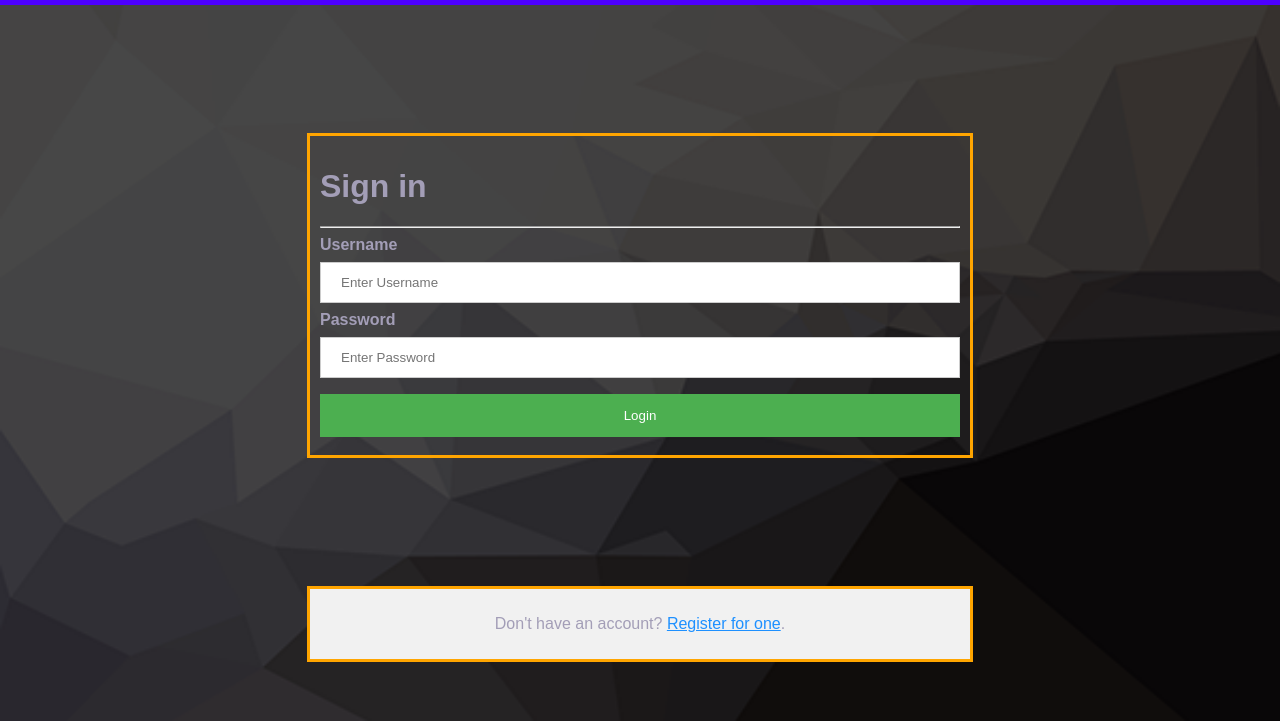
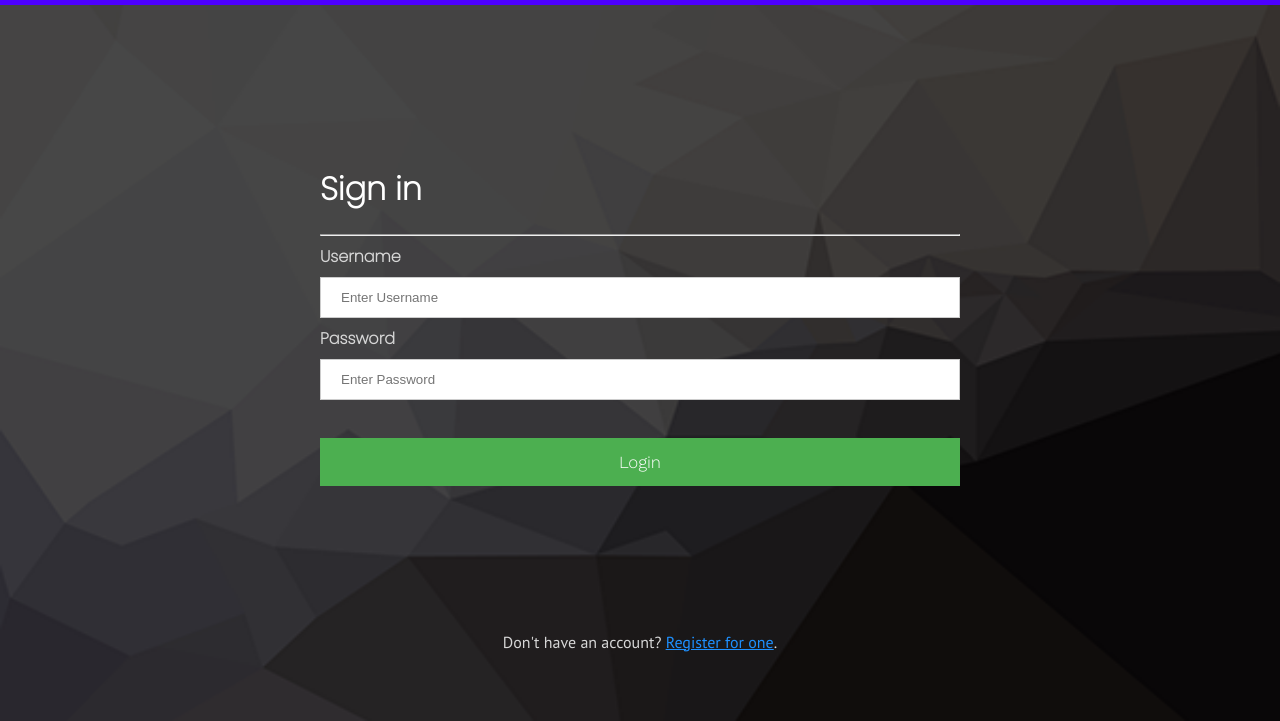
Before and after one commit to kingjuno/Verselet-1, a Flask app: page /login in a window 1280 px wide. Shown: the part 79-800 px from the top of the page. Run offline with Flask 2, Linux system fonts and the light colour scheme.

Commit message:
changed login and register UI

```diff
--- a/app.py
+++ b/app.py
@@ -2,7 +2,7 @@ from flask import Flask, render_template, request, redirect, url_for, flash, ses
 import pandas as pd
 
 app = Flask(__name__)
-# u need a much stronger secret key so here it is
+# u need a much stronger secret key so here it is # thanks - Arsh
 app.secret_key = 'ec52e5ead3899e4a0717b9806e1125de8af3bad84ca7f511'
 
 class User:
@@ -11,6 +11,13 @@ class User:
         self.username = username
         self.password = password
 
+
+@app.errorhandler(404)
+def page_not_found(e):
+    # note that we set the 404 status explicitly
+    return render_template('404.html'), 404
+
+
 @app.route('/')
 def front():
     if 'user' in session:
@@ -18,13 +25,8 @@ def front():
     else:
         return render_template('front.html')
 
-@app.errorhandler(404)
-def page_not_found(e):
-    # note that we set the 404 status explicitly
-    return render_template('404.html'), 404
 
-
-@app.route('/login',methods=['GET','POST'])
+@app.route('/login',methods=['GET', 'POST'])
 def login():
     if request.method == "POST":
         df = pd.read_csv('user.csv')
@@ -35,7 +37,7 @@ def login():
             session['user'] = user
             return redirect(url_for('front'))
         else:
-            flash('wrong username password')
+            flash('Incorrect username or password')
             return redirect(url_for('login'))
     return render_template('login.html')
 
--- a/static/base.css
+++ b/static/base.css
@@ -226,9 +226,7 @@ button:hover {
   margin: auto;
   margin-top: 10%;
   width: 50%;
-  border: 3px solid orange;
   padding: 10px;
-  color: #A39EB7;
 }
 
 span.psw {
--- a/templates/404.html
+++ b/templates/404.html
@@ -55,10 +55,10 @@
   </style>
 
   <div class="big_text">
-      <span style="color: #203d44; font-size: 170px; text-shadow: 2px 2px #031229;">404</span>
+      <span style="color: #A8A8A8; font-size: 170px; text-shadow: 2px 2px #031229;">404</span>
   </div>
   <div class="small_text">
     We could not find the page you were looking for.<br><br>
-    <a href="/" class="button button2" >Go back to Home Page</button>
+    <a href="/" class="button button2">Go back to Home Page</a>
   </div>
   {% endblock %}
--- a/templates/login.html
+++ b/templates/login.html
@@ -4,6 +4,12 @@
 {% block content %}
 
 <style>
+
+  @import url('https://fonts.googleapis.com/css2?family=Roboto+Mono:wght@300&display=swap');
+  @import url('https://fonts.googleapis.com/css2?family=Poppins:wght@200&display=swap');
+  @import url('https://fonts.googleapis.com/css2?family=PT+Sans&display=swap');
+  @import url('https://fonts.googleapis.com/css2?family=Work+Sans:wght@300&display=swap');
+
   body{
     background-image: url({{ url_for('static', filename='bg.png') }});
     background-size: cover;
@@ -11,13 +17,8 @@
 
 
 </style>
-<h1>{% with messages = get_flashed_messages(with_categories=True) %}
-      {% for category, message in messages %}
-        <div class="flash {{category}}">{{message}}</div>
-      {% endfor %}
-  {% endwith%}</h1>
-<div style="center" class="container">
-  <h1>Sign in</h1>
+<div style="font-family: 'Poppins', sans-serif; padding: 16px; margin: auto; margin-top: 10%; width: 50%; padding: 10px; color: #D7D7D7;">
+  <h1 style="color: white;">Sign in</h1>
   <hr>
   <form method="POST">
   <label for="uname"><b>Username</b></label>
@@ -26,12 +27,18 @@
   <label for="psw"><b>Password</b></label>
   <input type="password" placeholder="Enter Password" name="psw" required>
 
-  <button type="submit">Login</button>
+  <h1>{% with messages = get_flashed_messages(with_categories=True) %}
+      {% for category, message in messages %}
+        <div style="font-family: 'Roboto Mono', monospace; font-size: 17px; color: #CA0000" class="flash {{category}}">{{message}}</div>
+      {% endfor %}
+  {% endwith%}</h1>
+
+  <button style="font-size: 17px; font-family: 'Work Sans', sans-serif;" type="submit">Login</button>
   </form>
 </div>
 
-<div style="background-color: #f1f1f1; text-align: center;" class="container">
-    <p>Don't have an account? <a href="\register">Register for one</a>.</p>
-  </div>
+
+<p style="margin-top: 10%; text-align: center; font-family: 'PT Sans', sans-serif; color: #D7D7D7;">Don't have an account? <a href="\register">Register for one</a>.</p>
+
 
 {% endblock %}
```
Also changed, not shown: templates/register.html (+10 -6 lines).
